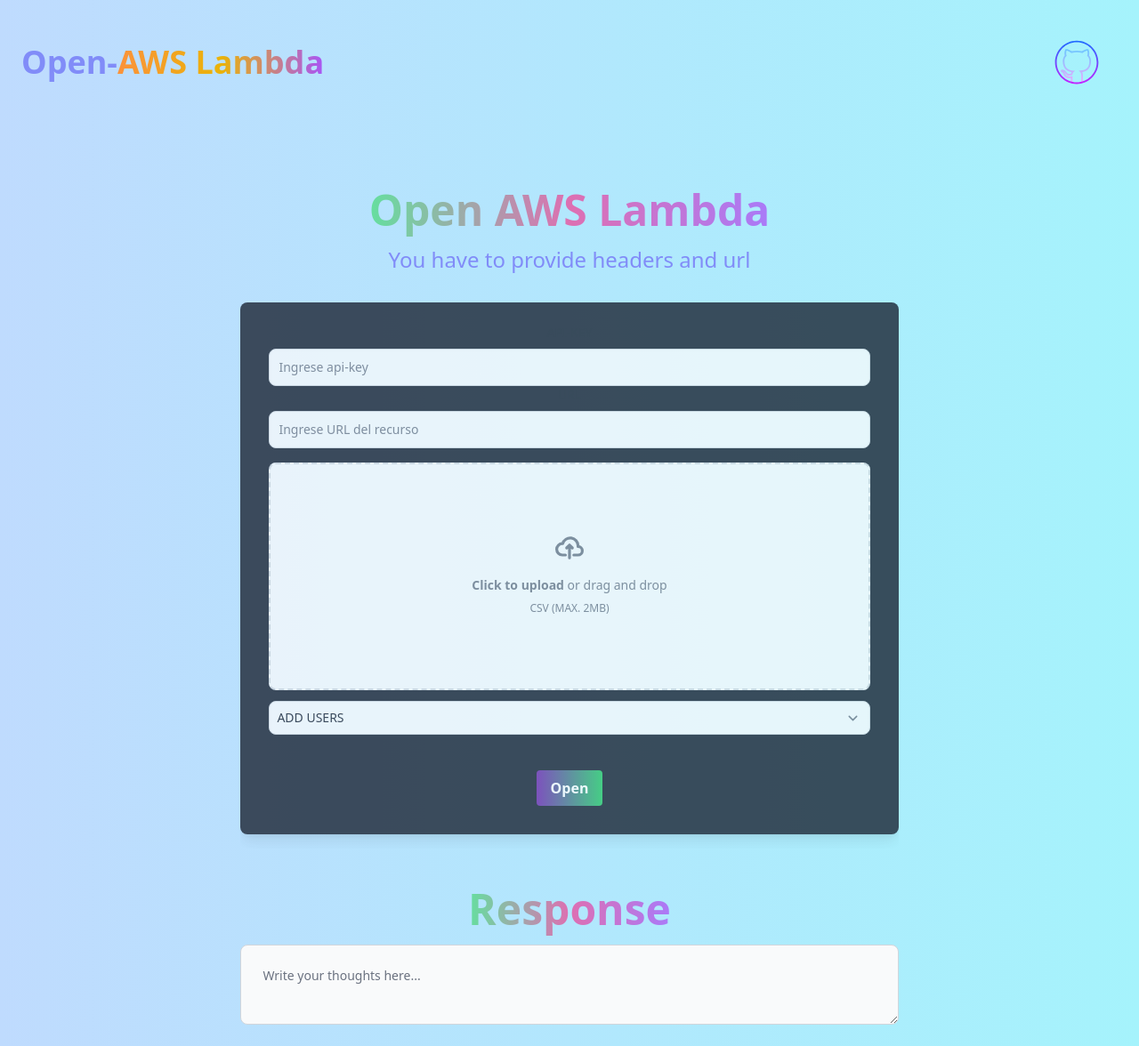
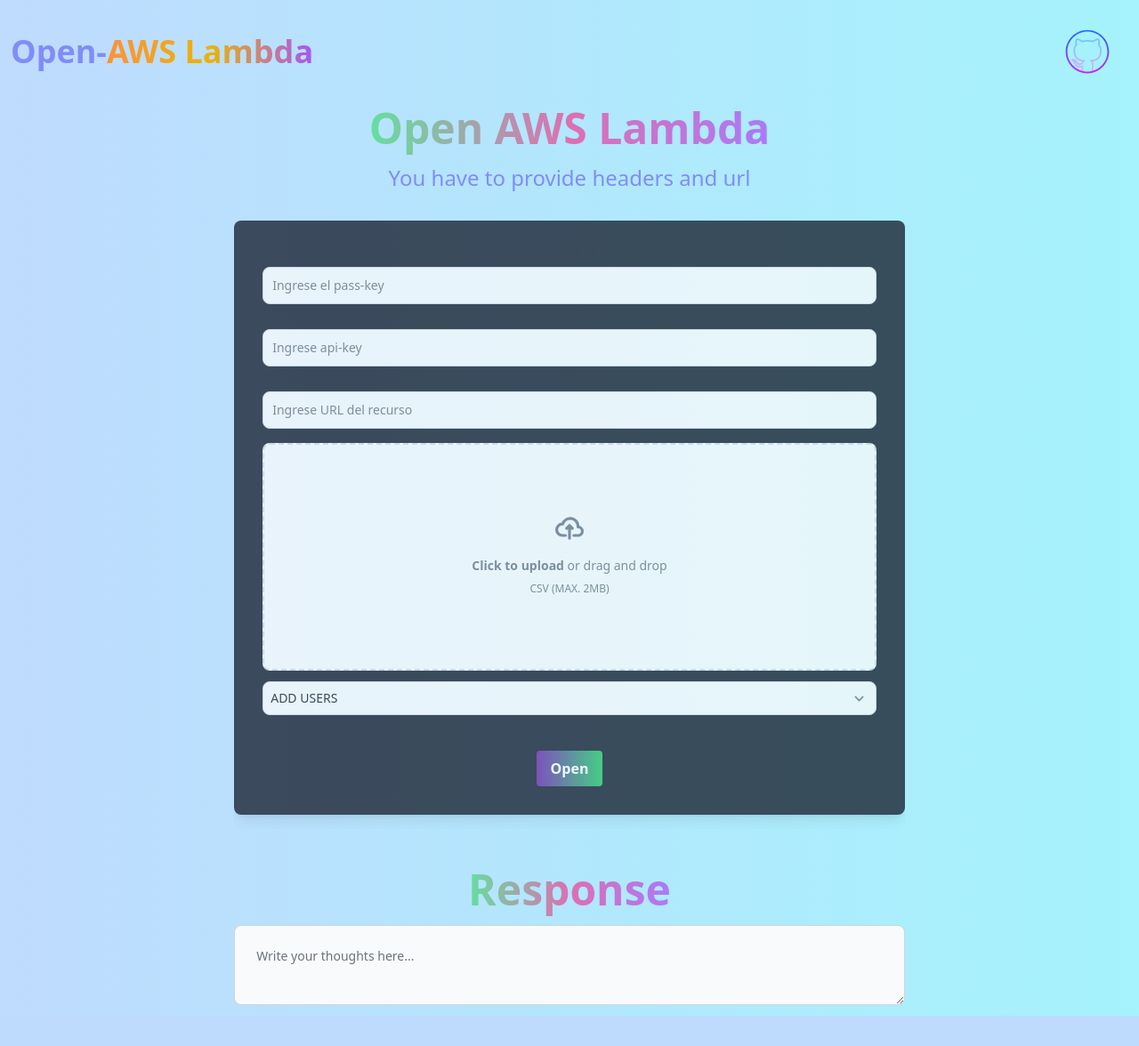
Before and after one commit to neaphdev/fastapi-vercel, a FastAPI app: page / in a window 1280 px wide. Shown: the whole page at 89% size. After the commit the page ends 1142 px from the top, so only its background shows below. Run offline with FastAPI, Linux system fonts and the light colour scheme; some libraries are stand-ins or nearby versions.

Commit message:
chore: agregado passkey

```diff
--- a/app/app.py
+++ b/app/app.py
@@ -2,10 +2,19 @@
 
 import uvicorn
 from fastapi import FastAPI, Request
+from fastapi.middleware.cors import CORSMiddleware
 from fastapi.responses import HTMLResponse, JSONResponse
 from jinja2 import Template
 
 app = FastAPI()
+
+app.add_middleware(
+    CORSMiddleware,
+    allow_origins=["*"],  # Allows all origins
+    allow_credentials=True,
+    allow_methods=["*"],  # Allows all methods
+    allow_headers=["*"],  # Allows all headers
+)
 current_dir = Path(__file__).parent
 
 
--- a/app/templates/index.html
+++ b/app/templates/index.html
@@ -36,7 +36,7 @@
 </head>
 
 <body
-    class="leading-normal tracking-normal text-indigo-400 m-6 bg-cover bg-fixed bg-gradient-to-r from-blue-200 to-cyan-200">
+    class="leading-normal tracking-normal text-indigo-400 m-3 bg-cover bg-fixed bg-gradient-to-r from-blue-200 to-cyan-200">
     <div class="h-full">
         <!--Nav-->
         <div class="w-full container mx-auto">
@@ -77,7 +77,7 @@
 
 
         <!--Main-->
-        <div class="container pt-20 md:pt-25 mx-auto flex flex-wrap flex-col md:text-center items-center ">
+        <div class="container pt-15 md:pt-25 mx-auto flex flex-wrap flex-col md:text-center items-center ">
 
             <div class="flex flex-col w-full xl:w-3/5 justify-center lg:items-center overflow-y-hidden">
                 <h1
@@ -94,7 +94,13 @@
 
 
                 <form class="bg-gray-900 opacity-75 w-full shadow-lg rounded-lg px-8 pt-6 pb-8 mb-4">
-
+                    <div>
+                        <label for="first_name"
+                            class="block mb-2 text-sm font-medium text-gray-900 dark:text-white">PASS-KEY</label>
+                        <input type="text" id="PASS-KEY"
+                            class="bg-gray-50 border border-gray-300 text-gray-900 text-sm rounded-lg focus:ring-blue-500 focus:border-blue-500 block w-full p-2.5 dark:bg-gray-700 dark:border-gray-600 dark:placeholder-gray-400 dark:text-white dark:focus:ring-blue-500 dark:focus:border-blue-500"
+                            placeholder="Ingrese el pass-key" required />
+                    </div>
                     <div>
                         <label for="first_name"
                             class="block mb-2 text-sm font-medium text-gray-900 dark:text-white">API-KEY</label>
@@ -168,6 +174,7 @@
             const api_key = document.getElementById('api-key').value;
             const url = document.getElementById('url-api').value;
             const method = document.getElementById('METHOD').value;
+            const pass_key = document.getElementById('pass-key').value;
 
             const fileInput = document.getElementById('dropzone-file');
             const file = fileInput.files[0];
@@ -180,6 +187,7 @@
             const formData = new FormData();
             formData.append('file', file);
             formData.append('method', method);
+            formData.append('pass_key', pass_key);
 
             try {
                 const response = await fetch(url, {
```
